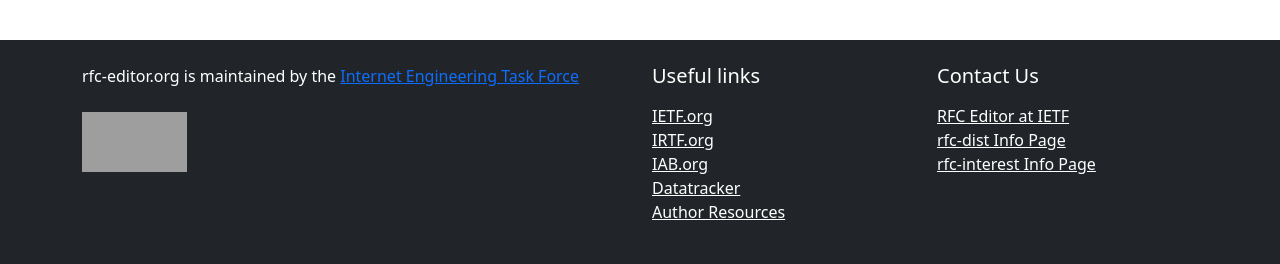
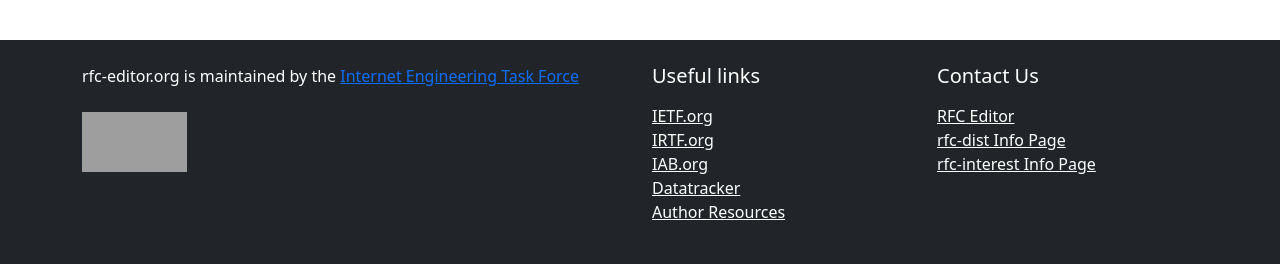
Before and after one commit to ietf-tools/errata, a Django app: page /search/ in a window 1280 px wide. Shown: the part 1066-1330 px from the top of the page. Run offline with Django 5.2, Linux system fonts and the light colour scheme; parts of the project's set-up code (start-up, migrations or seed data) failed here and were passed over; some libraries are stand-ins or nearby versions; grey boxes are pictures that could not be loaded.

Commit message:
fix: adjust RFC Editor footer link text

```diff
--- a/templates/base.html
+++ b/templates/base.html
@@ -59,7 +59,7 @@
                         <div class="col">
                             <h5>Contact Us</h5>
                             <ul class="list-unstyled mt-3">
-                                <li><a href="https://www.rfc-editor.org/about/contact/" rel="noopener" target="_blank" class="text-white">RFC Editor at IETF</a></li>
+                                <li><a href="https://www.rfc-editor.org/about/contact/" rel="noopener" target="_blank" class="text-white">RFC Editor</a></li>
                                 <li><a href="http://mailman.rfc-editor.org/mailman/listinfo/rfc-dist" rel="noopener" target="_blank" class="text-white">rfc-dist Info Page</a></li>
                                 <li><a href="http://mailman.rfc-editor.org/mailman/listinfo/rfc-interest" rel="noopener" target="_blank" class="text-white">rfc-interest Info Page</a></li>
                             </ul>
```
